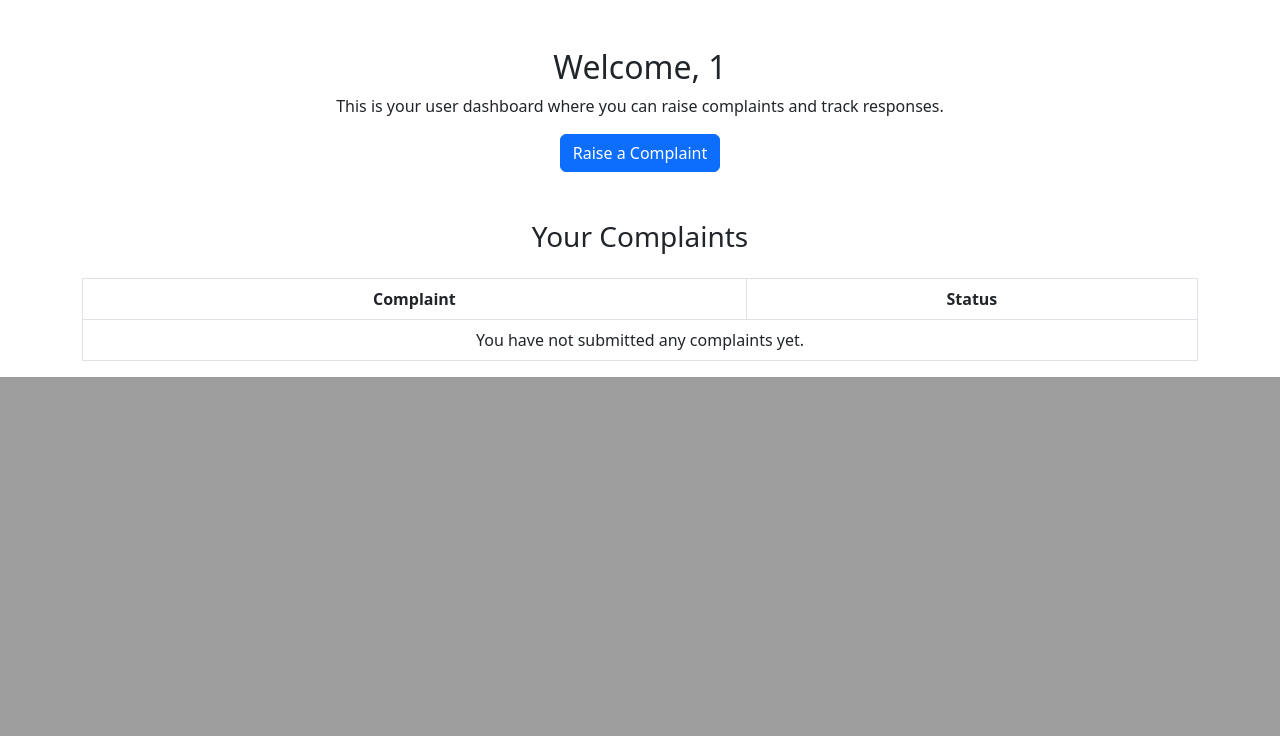
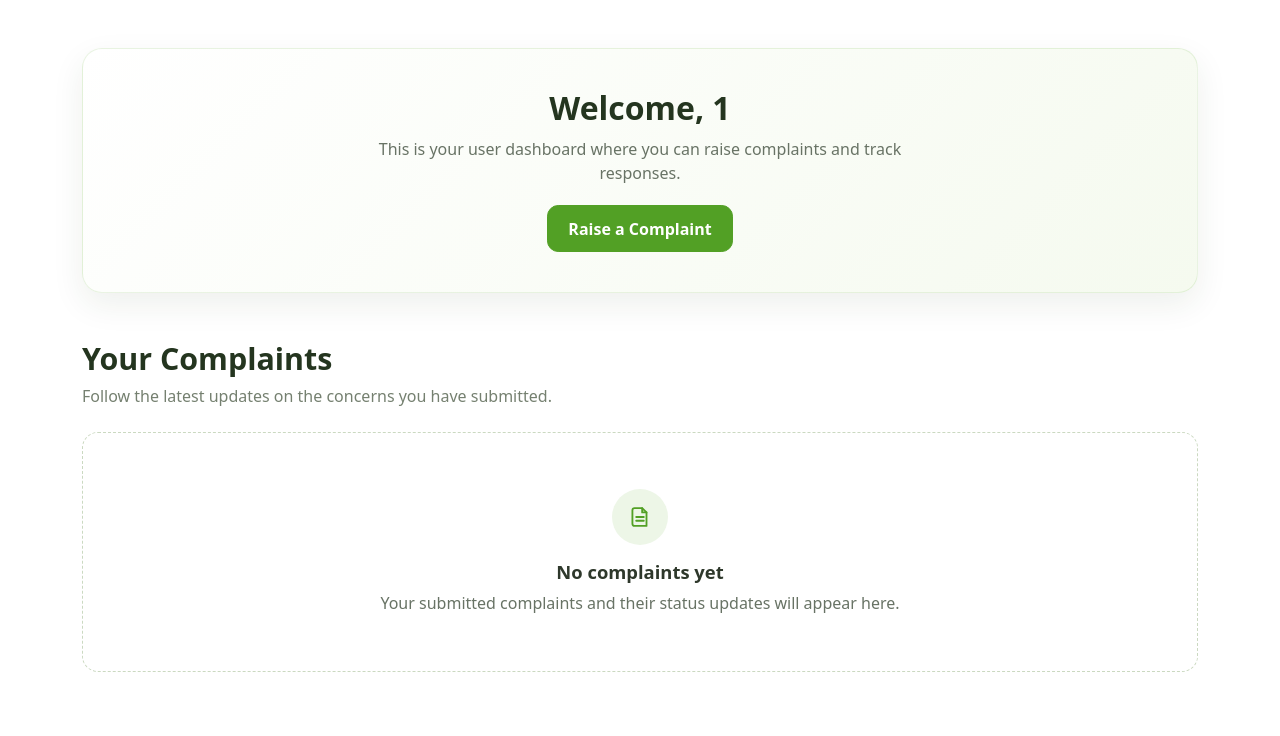
Before and after one commit to neelamlikitha/Digital-Solutions-For-Good-Governance-And-justice, a Flask app: template templates/user_dashboard.html in a window 1280 px wide. Shown: the part 892-1628 px from the top of the page. Before the commit the page ends 1269 px from the top, so only its background shows below. Run offline with Flask 3, Linux system fonts and the light colour scheme; the template is opened without the code that fills it, so the values that code supplies are empty; the visitor is signed in with stand-in values (Sample User, id 1).

Commit message:
Redesign user dashboard complaint cards

```diff
--- a/templates/user_dashboard.html
+++ b/templates/user_dashboard.html
@@ -6,6 +6,156 @@
     <title>User Dashboard</title>
     <link rel="stylesheet" href="/static/style.css">
     <link rel="stylesheet" href="https://cdn.jsdelivr.net/npm/bootstrap@5.3.0/dist/css/bootstrap.min.css">
+    <style>
+        .dashboard-content {
+            max-width: 1080px;
+            padding-bottom: 4rem;
+        }
+        .dashboard-welcome {
+            padding: clamp(1.5rem, 4vw, 2.5rem);
+            margin-bottom: 3rem;
+            border: 1px solid rgba(82, 160, 37, 0.12);
+            border-radius: 1.25rem;
+            background: linear-gradient(135deg, #fff 0%, #f5faef 100%);
+            box-shadow: 0 12px 32px rgba(38, 64, 28, 0.08);
+        }
+        .dashboard-welcome h2 {
+            margin-bottom: 0.65rem;
+            color: #24351f;
+            font-weight: 700;
+        }
+        .dashboard-welcome p {
+            max-width: 560px;
+            margin: 0 auto 1.25rem;
+            color: #687365;
+        }
+        .dashboard-welcome .btn {
+            padding: 0.65rem 1.25rem;
+            border-radius: 0.7rem;
+            background-color: #52a025;
+            border-color: #52a025;
+            font-weight: 600;
+        }
+        .complaints-heading {
+            margin-bottom: 1.5rem;
+            text-align: left;
+        }
+        .complaints-heading h3 {
+            margin-bottom: 0.4rem;
+            color: #24351f;
+            font-size: clamp(1.5rem, 3vw, 1.9rem);
+            font-weight: 700;
+        }
+        .complaints-heading p {
+            margin: 0;
+            color: #758070;
+        }
+        .complaint-grid {
+            display: grid;
+            grid-template-columns: repeat(auto-fit, minmax(min(100%, 300px), 1fr));
+            gap: 1.25rem;
+            text-align: left;
+        }
+        .complaint-card {
+            display: flex;
+            min-height: 180px;
+            flex-direction: column;
+            justify-content: space-between;
+            gap: 1.5rem;
+            padding: 1.5rem;
+            border: 1px solid #e8eee3;
+            border-radius: 1rem;
+            background: #fff;
+            box-shadow: 0 8px 24px rgba(33, 54, 25, 0.07);
+            transition: transform 160ms ease, box-shadow 160ms ease;
+        }
+        .complaint-card:hover {
+            transform: translateY(-3px);
+            box-shadow: 0 14px 30px rgba(33, 54, 25, 0.11);
+        }
+        .complaint-card-label {
+            display: block;
+            margin-bottom: 0.65rem;
+            color: #758070;
+            font-size: 0.75rem;
+            font-weight: 700;
+            letter-spacing: 0.08em;
+            text-transform: uppercase;
+        }
+        .complaint-card-text {
+            margin: 0;
+            color: #2e382b;
+            font-size: 1rem;
+            line-height: 1.65;
+            overflow-wrap: anywhere;
+            white-space: pre-wrap;
+        }
+        .complaint-card-footer {
+            display: flex;
+            align-items: center;
+            justify-content: space-between;
+            gap: 0.75rem;
+            padding-top: 1rem;
+            border-top: 1px solid #edf1e9;
+        }
+        .complaint-status-label {
+            color: #758070;
+            font-size: 0.875rem;
+            font-weight: 600;
+        }
+        .status-badge {
+            display: inline-flex;
+            align-items: center;
+            border-radius: 999px;
+            padding: 0.4rem 0.8rem;
+            font-size: 0.8rem;
+            font-weight: 700;
+            white-space: nowrap;
+        }
+        .status-pending {
+            color: #9a5700;
+            background: #fff1d6;
+        }
+        .status-in-progress {
+            color: #1456a0;
+            background: #e4f0ff;
+        }
+        .status-resolved {
+            color: #26713a;
+            background: #e5f5e8;
+        }
+        .complaints-empty {
+            padding: clamp(2rem, 6vw, 3.5rem) 1.5rem;
+            border: 1px dashed #cbd9c1;
+            border-radius: 1rem;
+            background: rgba(255, 255, 255, 0.75);
+            color: #687365;
+        }
+        .complaints-empty-icon {
+            display: grid;
+            width: 3.5rem;
+            height: 3.5rem;
+            margin: 0 auto 1rem;
+            place-items: center;
+            border-radius: 50%;
+            background: #edf6e7;
+            color: #52a025;
+        }
+        .complaints-empty h4 {
+            margin-bottom: 0.5rem;
+            color: #2e382b;
+            font-size: 1.15rem;
+            font-weight: 700;
+        }
+        .complaints-empty p {
+            margin: 0;
+        }
+        @media (prefers-reduced-motion: reduce) {
+            .complaint-card {
+                transition: none;
+            }
+        }
+    </style>
 </head>
 <body>
 
@@ -13,35 +163,54 @@
 {% include 'home.html' %}
 
 <!-- User Dashboard Content -->
-<div class="container mt-5 text-center">
+<main class="container dashboard-content mt-5">
+    <section class="dashboard-welcome text-center">
         <h2>Welcome, {{ current_user.id }}</h2>
         <p>This is your user dashboard where you can raise complaints and track responses.</p>
         <a href="/complaint" class="btn btn-primary">Raise a Complaint</a>
+    </section>
 
-    <h3 class="mt-5">Your Complaints</h3>
-    <div class="table-responsive">
-        <table class="table table-bordered mt-3">
-            <thead>
-                <tr>
-                    <th>Complaint</th>
-                    <th>Status</th>
-                </tr>
-            </thead>
-            <tbody>
+    <section aria-labelledby="complaints-heading">
+        <div class="complaints-heading">
+            <h3 id="complaints-heading">Your Complaints</h3>
+            <p>Follow the latest updates on the concerns you have submitted.</p>
+        </div>
+        {% if complaints %}
+        <div class="complaint-grid">
             {% for complaint in complaints %}
-                <tr>
-                    <td>{{ complaint.complaint }}</td>
-                    <td>{{ complaint.status }}</td>
-                </tr>
+            {% set status = complaint.status|default('Pending', true) %}
+            <article class="complaint-card">
+                <div>
+                    <span class="complaint-card-label">Complaint</span>
+                    <p class="complaint-card-text">{{ complaint.complaint }}</p>
+                </div>
+                <div class="complaint-card-footer">
+                    <span class="complaint-status-label">Current status</span>
+                    {% if status == 'In Progress' %}
+                    <span class="status-badge status-in-progress">{{ status }}</span>
+                    {% elif status == 'Resolved' %}
+                    <span class="status-badge status-resolved">{{ status }}</span>
                     {% else %}
-                <tr>
-                    <td colspan="2">You have not submitted any complaints yet.</td>
-                </tr>
+                    <span class="status-badge status-pending">{{ status }}</span>
+                    {% endif %}
+                </div>
+            </article>
             {% endfor %}
-            </tbody>
-        </table>
         </div>
+        {% else %}
+        <div class="complaints-empty text-center">
+            <div class="complaints-empty-icon" aria-hidden="true">
+                <svg width="26" height="26" viewBox="0 0 24 24" fill="none" xmlns="http://www.w3.org/2000/svg">
+                    <path d="M7 3.75h7l4 4v12.5H7a2 2 0 0 1-2-2v-12.5a2 2 0 0 1 2-2Z" stroke="currentColor" stroke-width="1.7" stroke-linejoin="round"/>
+                    <path d="M14 3.75v4h4M8.5 12h7M8.5 15.5h7" stroke="currentColor" stroke-width="1.7" stroke-linecap="round" stroke-linejoin="round"/>
+                </svg>
             </div>
+            <h4>No complaints yet</h4>
+            <p>Your submitted complaints and their status updates will appear here.</p>
+        </div>
+        {% endif %}
+    </section>
+</main>
 
 </body>
 </html>
```
Lines whose indentation alone changed are shown as unchanged.
